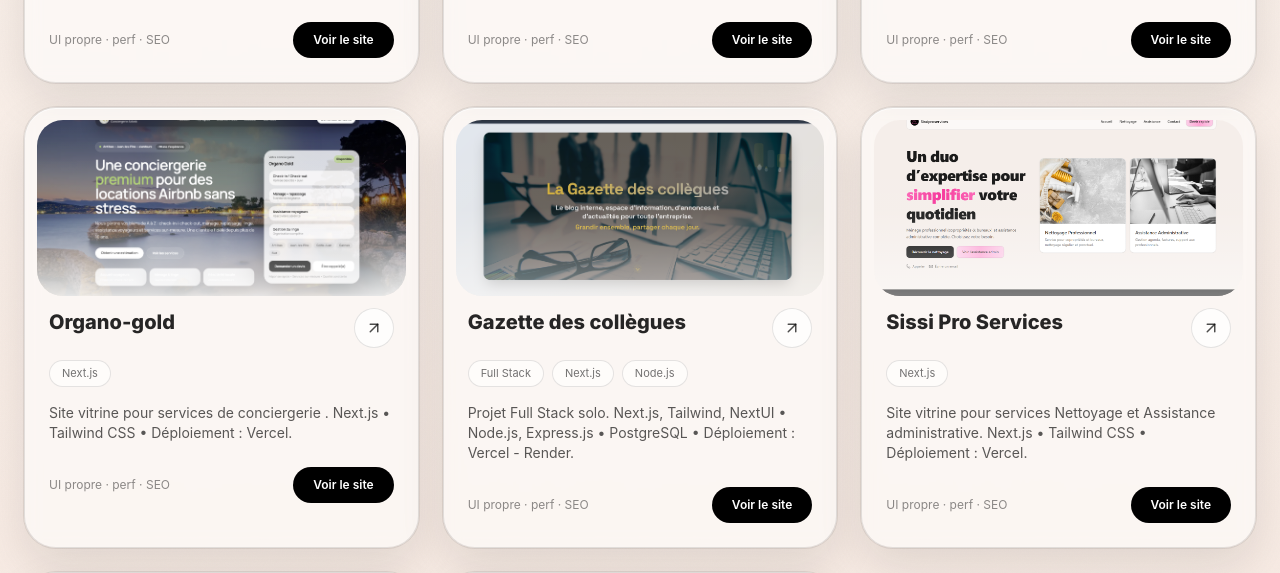
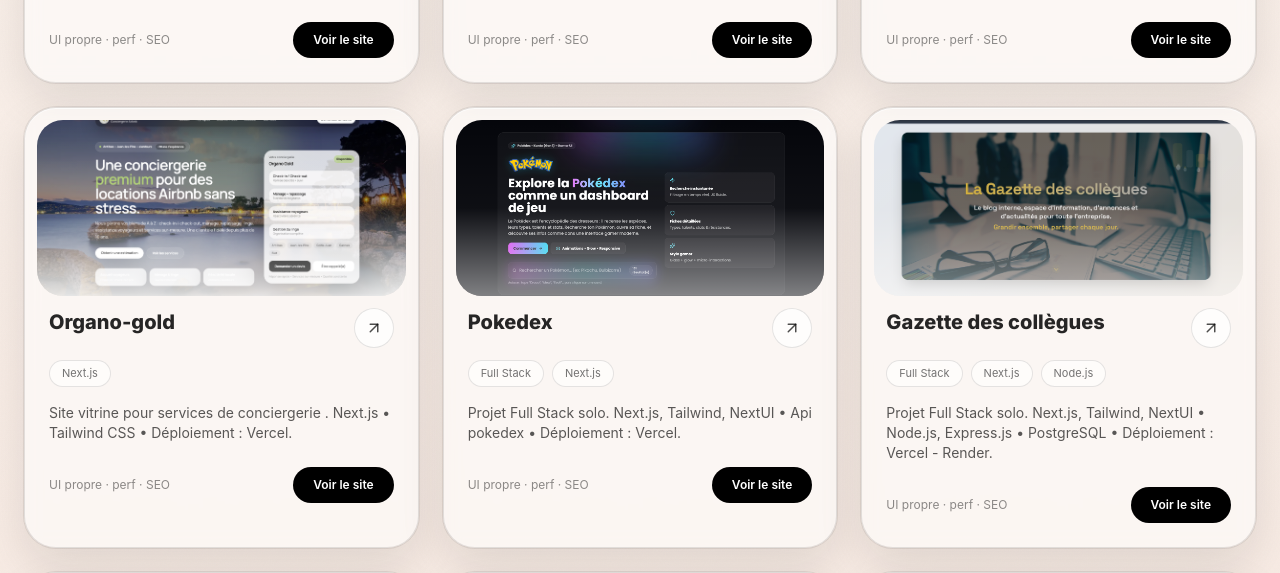
Before and after one commit to BakrimNadia/Portfolio-Nadia, a Next.js app: page / in a window 1280 px wide. Shown: the part 5920-6493 px from the top of the page. Built offline with nearby package versions, Linux system fonts and the light colour scheme; a web font is replaced by a local one.

Commit message:
add project

```diff
--- a/src/app/Components/Projects.tsx
+++ b/src/app/Components/Projects.tsx
@@ -61,6 +61,15 @@ const callouts = [
     imageSrc: "/images/organo.png",
     imageAlt: "Site vitrine conciergerie.",
     href: "https://organo-gold-nu.vercel.app/",
+  },
+
+   {
+    name: "Pokedex",
+    description:
+      "Projet Full Stack solo. Next.js, Tailwind, NextUI • Api pokedex • Déploiement : Vercel.",
+    imageSrc: "/images/pokedex.png",
+    imageAlt: "Site de pokedex démo.",
+    href: "https://pokedex-psi-azure.vercel.app/",
   },
   {
     name: "Gazette des collègues",
```
Also changed, not shown: public/images/pokedex.png (added).
